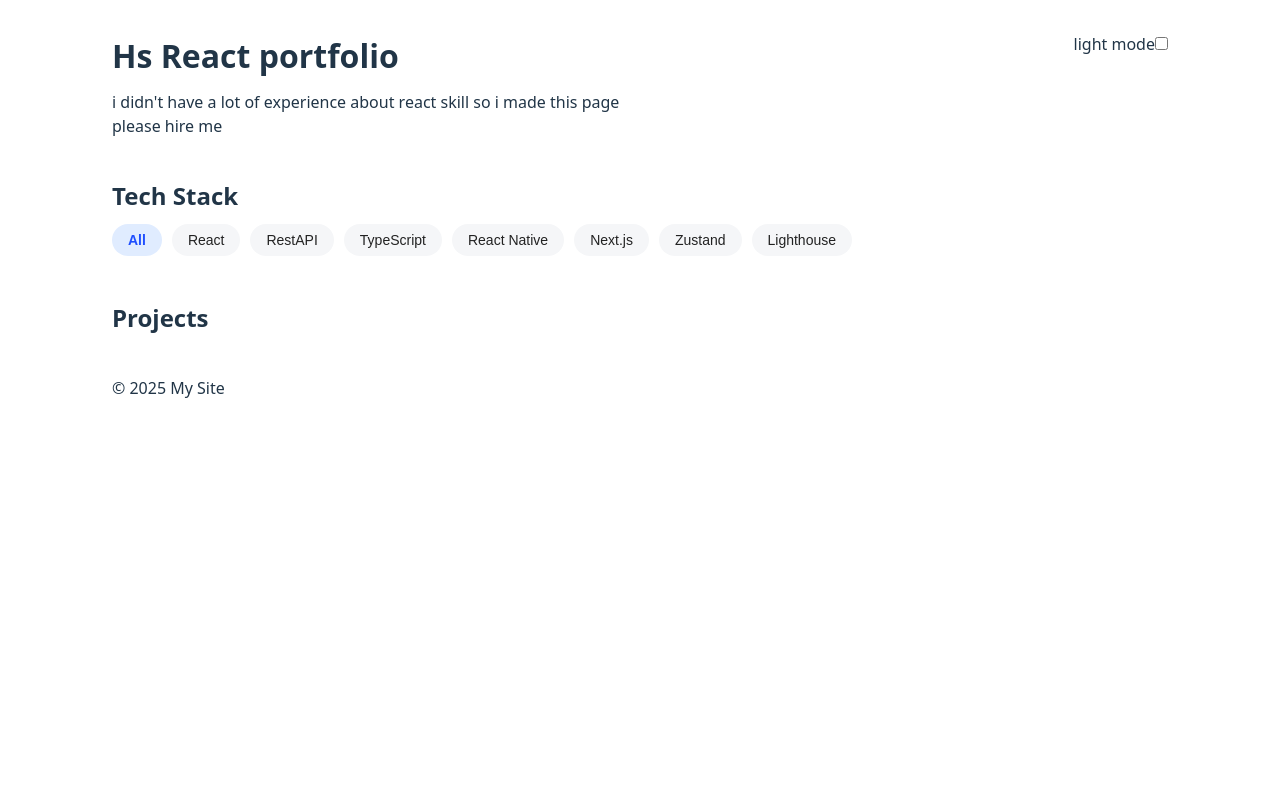
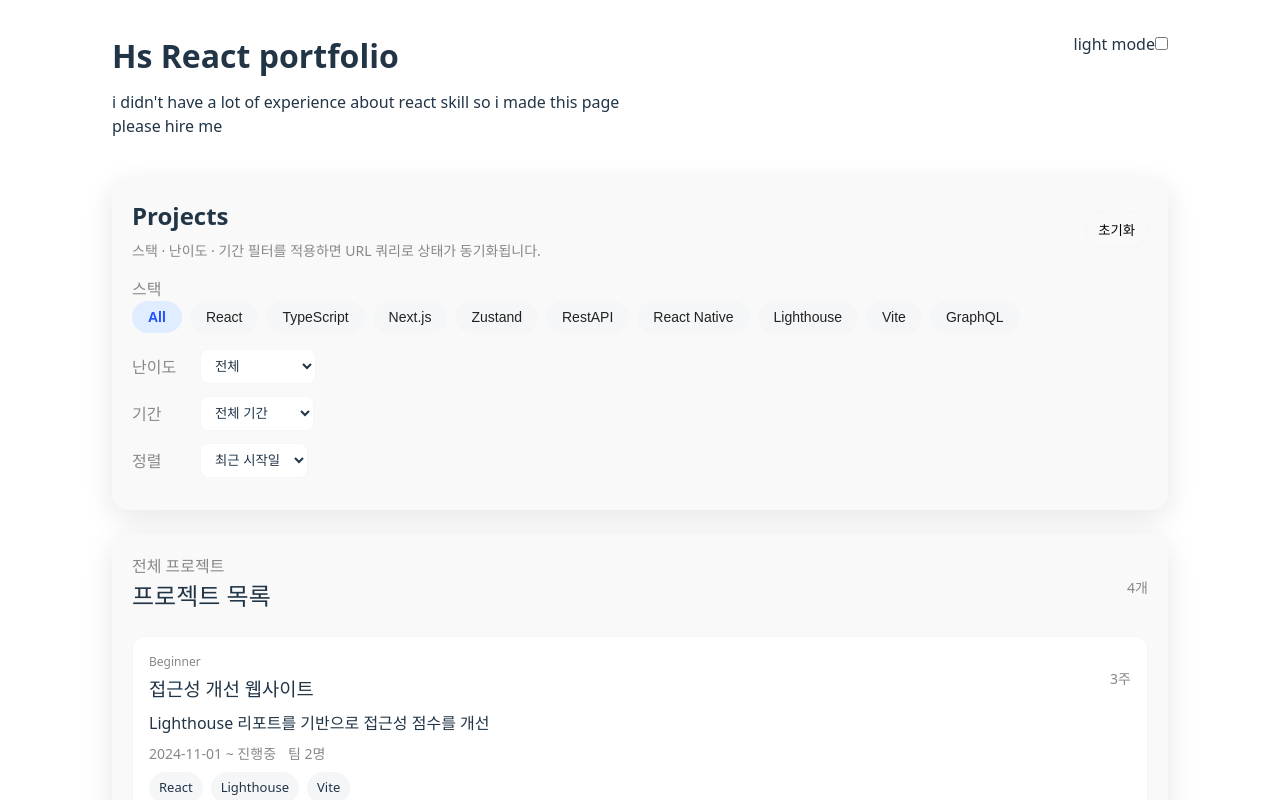
Before and after one commit to tree-hs/react-portfolio, a React (Vite) app: page / in a window 1280 px wide. Shown: the top 800 px of the page. Built offline with nearby package versions, Linux system fonts and the light colour scheme.

Commit message:
main.jsx delete

```diff
--- a/public/projects.json
+++ b/public/projects.json
@@ -2,11 +2,7 @@
   {
     "id": 1,
     "title": "프론트 포트폴리오 사이트",
-<<<<<<< ours
     "skills": ["React", "RestAPI", "TypeScript"],
-    "description": "React 실무경력 많지 않아서 따로 제출용으로 만든 포트폴리오"
-=======
-    "skills": ["React", "TypeScript", "Next.js", "Zustand"],
     "description": "React 실무경력 많지 않아서 따로 제출용으로 만든 포트폴리오",
     "difficulty": "intermediate",
     "durationWeeks": 6,
@@ -14,7 +10,6 @@
     "repository": "https://github.com/example/react-portfolio",
     "demoUrl": "https://portfolio.example.com",
     "teamSize": 1
->>>>>>> theirs
   },
   {
     "id": 2,
--- a/src/App.jsx
+++ /dev/null
@@ -1,22 +0,0 @@
-import Header from "./components/layout/Header/Header";
-import Footer from "./components/layout/Footer";
-import SkillSection from "./components/layout/Main/Skills/SkillSection";
-import ProjectSection from "./components/layout/Main/Skills/ProjectSection";
-import "./styles/reset.scss";
-import "./styles/template.scss";
-import "./App.scss";
-
-function App() {
-  return (
-    <>
-      <Header />
-      <main className="main mgy40">
-        <SkillSection />
-        <ProjectSection />
-      </main>
-      <Footer />
-    </>
-  );
-}
-
-export default App;
--- a/src/main.tsx
+++ b/src/main.tsx
@@ -8,5 +8,5 @@ createRoot(document.getElementById("root")!).render(
     <BrowserRouter>
       <App />
     </BrowserRouter>
-  </StrictMode>,
+  </StrictMode>
 );
```
Also changed, not shown: src/App.tsx (+11 -5 lines), src/main.jsx (deleted, +0 -9 lines).
